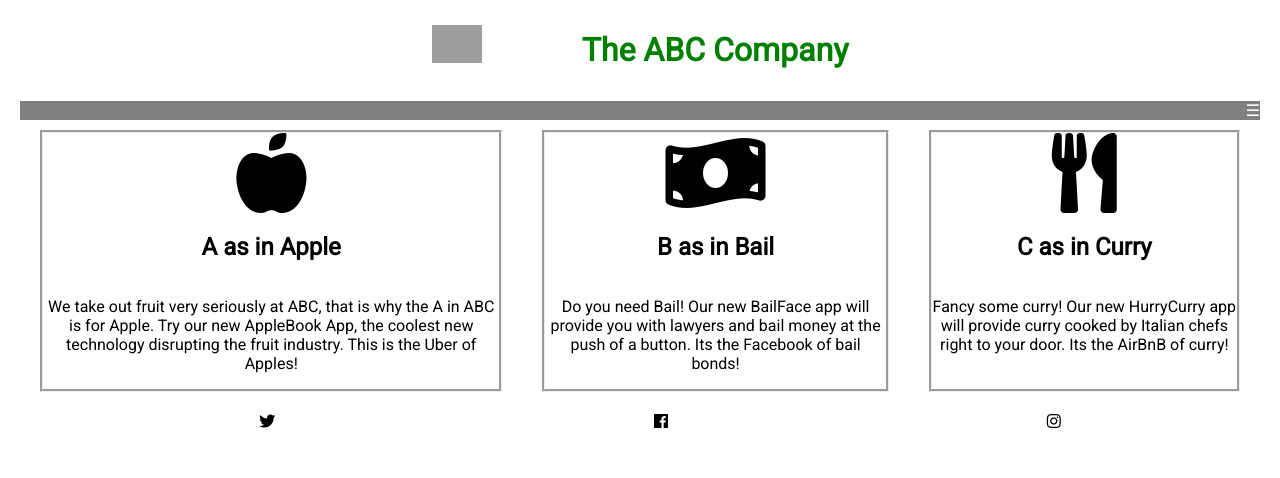
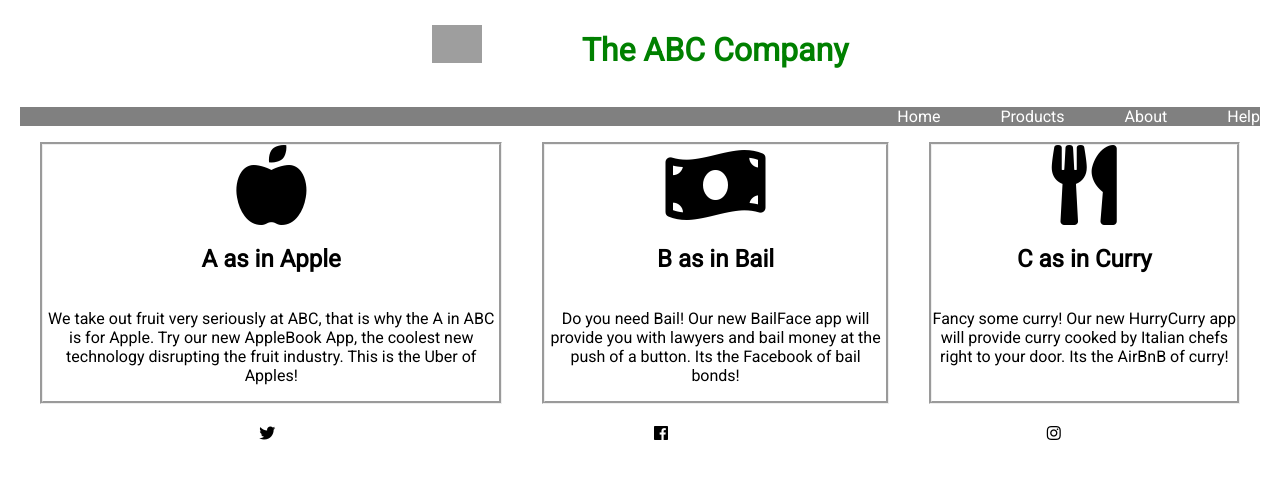
Before and after one commit to GUPABE10/Laboratorios-Web, a plain HTML site: page Laboratorio_3/index.html in a window 1280 px wide. Drawn offline with Linux system fonts and the light colour scheme; grey boxes are pictures that could not be loaded.

Commit message:
lab 3 modified

```diff
--- a/Laboratorio_3/css/index.css
+++ b/Laboratorio_3/css/index.css
@@ -167,12 +167,16 @@
   }
 
   .icono{
+    display: none;
+  }
+  .menu{
     background-color: gray;
     color: white;
     text-align: right;
-  }
-  .menu{
-    display: none;
+    display: flex;
+    justify-content: end;
+    gap: 5%;
+    list-style-type: none;
   }
 
   .social{
```
